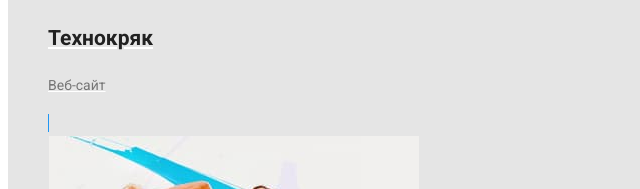
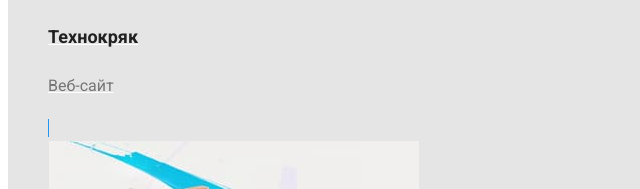
Before and after one commit to VsevolodZharkov/goit-markup-hw-02, a plain HTML site: page portfolio.html in a window 1280 px wide. Shown: the part 726-915 px from the top of the page, 0-640 px from the left. Drawn offline with Linux system fonts and the light colour scheme.

Commit message:
исправление ошибок

```diff
--- a/css/styles.css
+++ b/css/styles.css
@@ -119,10 +119,17 @@ text-transform: uppercase;
     border: 1px solid var(--accent-color);
 }
 .ridik > .title {
-    color: var(--text-color-zag)
+    color: var(--text-color-zag);
+    font-weight: 700;
+    font-size: 18px;
+    line-height: 2;
 }
 .ridik > .text {
     color: var(--primary-text-color);
+    font-weight: 400;
+    font-size: 16px;
+    line-height: 1.9;
+
 }
 .point > .employee {
     color: var(--text-color-zag);
--- a/portfolio.html
+++ b/portfolio.html
@@ -22,8 +22,8 @@
         </nav>
 
         <ul class="auth-nav">
-            <li class="point"><a href="mailto:info@devstudio.com"class="link">info@devstudio.com</a></li>
-            <li class="point"><a href="tel:+380961111111"class="link">+38 096 111 11 11</a></li>
+            <li class="point"><a href="mailto:info@devstudio.com" class="link">info@devstudio.com</a></li>
+            <li class="point"><a href="tel:+380961111111" class="link">+38 096 111 11 11</a></li>
         </ul>
     </header>
     <main>
@@ -104,7 +104,7 @@
             </ul>
         </section>
     </main>
-    <footer>
+    <footer class="color footer">
         <a href="index.html" class="logo">
             <span class="logo-cap">Web</span>Studio
         </a>
@@ -114,6 +114,5 @@
             <a href="tel:+380961111111" class="rgb link">+38 096 111 11 11</a>
         </address>
     </footer>
-
 </body>
 </html>
```
Also changed, not shown: index.html (+2 -2 lines).
